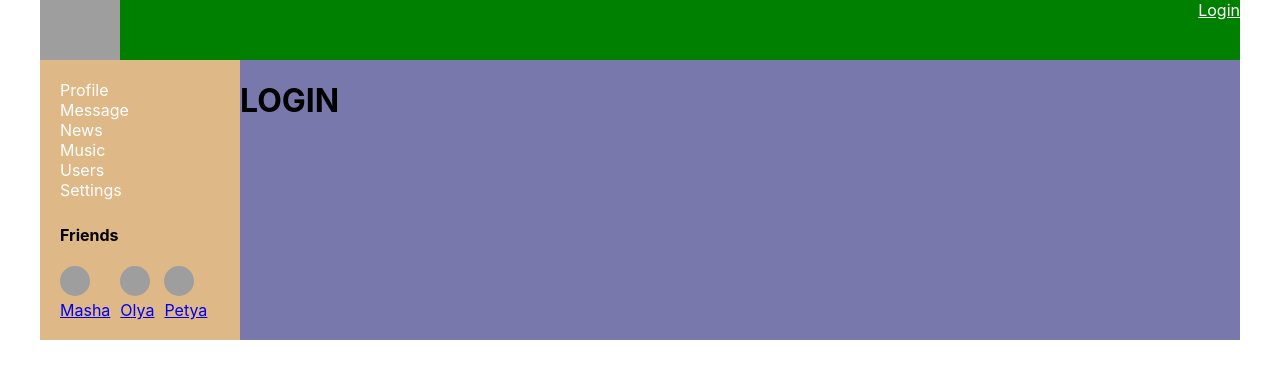
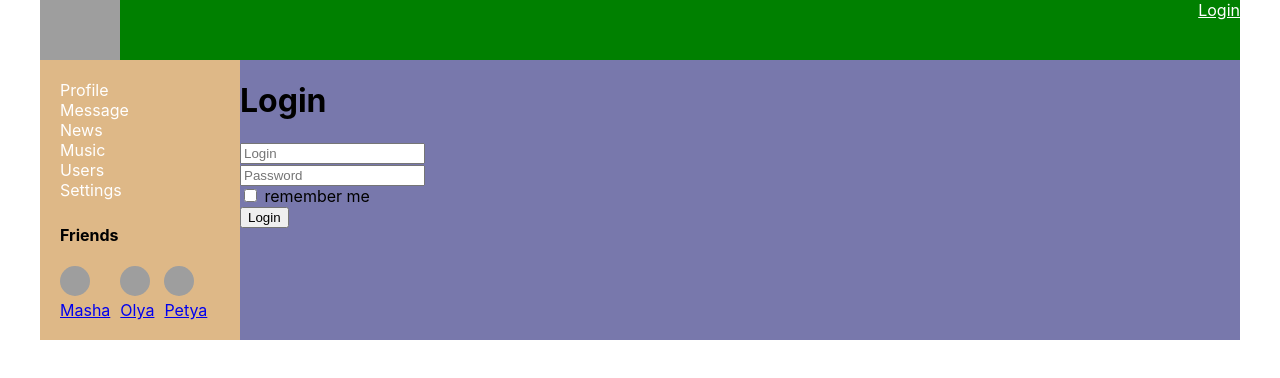
Before and after one commit to wapxaz/MySocReact, a React (Create React App) app: page /login in a window 1280 px wide. Shown: the top 378 px of the page. Built offline with nearby package versions, Linux system fonts and the light colour scheme; no server answers; grey boxes are pictures that could not be loaded.

Commit message:
Добавил форму авторизации через redux-form

```diff
--- a/package.json
+++ b/package.json
@@ -13,6 +13,7 @@
     "react-router-dom": "^6.21.3",
     "react-scripts": "^5.0.1",
     "redux": "^5.0.1",
+    "redux-form": "^8.3.10",
     "redux-thunk": "^3.1.0",
     "web-vitals": "^2.1.4"
   },
--- a/src/components/Login/Login.jsx
+++ b/src/components/Login/Login.jsx
@@ -1,9 +1,36 @@
 import React from "react";
+import { Field, reduxForm } from "redux-form";
+
+const LoginForm = (props) => {
+    return (
+            <form onSubmit={props.handleSubmit}>
+                <div>
+                    <Field component={"input"} name={"login"} placeholder={"Login"} />
+                </div>
+                <div>
+                    <Field component={"input"} name={"password"} placeholder={"Password"} />
+                </div>
+                <div>
+                    <Field component={"input"} name={"rememberMe"} type={"checkbox"} /> remember me
+                </div>
+                <div>
+                    <button>Login</button>
+                </div>
+            </form>
+    );
+}
+
+const LoginReduxForm = reduxForm({form: 'login'})(LoginForm);
+
 
 const Login = (props) => {
+    const onSubmit = (formData) => {
+        console.log(formData);
+    }
     return (
         <div>
-            <h1>LOGIN</h1>
+            <h1>Login</h1>
+            <LoginReduxForm onSubmit={onSubmit} />
         </div>
     );
 }
--- a/src/redux/redux-store.js
+++ b/src/redux/redux-store.js
@@ -5,13 +5,15 @@
 import usersReducer from "./users-reducer.js";
 import authReducer from "./auth-reducer.js";
 import {thunk as thunkMiddleware} from "redux-thunk";
+import { reducer as formReducer } from 'redux-form';
 
 let reducers = combineReducers({
     profilePage: profileReducer,
     dialogsPage: dialogReducer,
     sidebarFriends: sidebarReducer,
     usersPage: usersReducer,
-    auth: authReducer
+    auth: authReducer,
+    form: formReducer
 });
 
 let store = createStore(reducers, applyMiddleware(thunkMiddleware));
```
Also changed, not shown: 1 other file (tests, documents, lock files or other folders).
